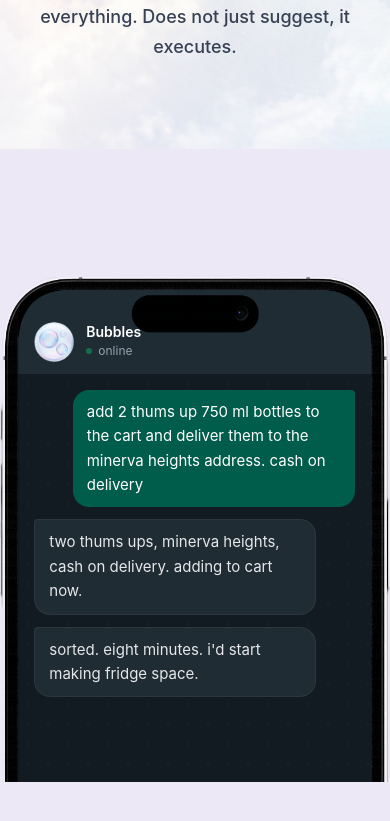
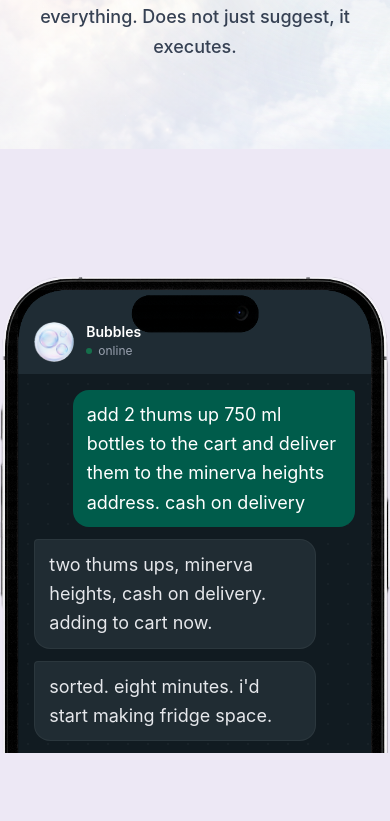
Before and after one commit to AniTheBunny1/bubbles-website, a Next.js app in the folder website/: page / in a window 390 px wide. Shown: the part 695-1516 px from the top of the page. Built offline with nearby package versions, Linux system fonts and the light colour scheme.

Commit message:
Conversation: larger chat text (18px), smaller phone (max-w-lg)
Co-Authored-By: Claude Sonnet 4.6 <noreply@anthropic.com>

```diff
--- a/website/src/components/Conversation.tsx
+++ b/website/src/components/Conversation.tsx
@@ -68,7 +68,7 @@ const MessageBubble = ({ role, text, image }: Message) => {
       className={`flex ${isAI ? "justify-start" : "justify-end"} w-full`}
     >
       <div
-        className={`rounded-2xl max-w-[88%] overflow-hidden text-[15px] leading-relaxed ${
+        className={`rounded-2xl max-w-[88%] overflow-hidden text-[18px] leading-relaxed ${
           isAI
             ? "bg-[#202c33] border border-white/5 rounded-tl-sm text-gray-200"
             : "bg-[#005c4b] rounded-tr-sm text-white"
@@ -153,8 +153,8 @@ export function Conversation() {
 
   return (
     <section ref={sectionRef} className="relative z-10 overflow-hidden pt-32 pb-0">
-      <div className="mx-auto max-w-2xl px-0">
-        <div className="relative w-full overflow-hidden" style={{ paddingBottom: "129.6%" }}>
+      <div className="mx-auto max-w-lg px-0">
+        <div className="relative w-full overflow-hidden" style={{ paddingBottom: "122%" }}>
         <motion.div
           initial={{ opacity: 0, y: 24 }}
           whileInView={{ opacity: 1, y: 0 }}
```
